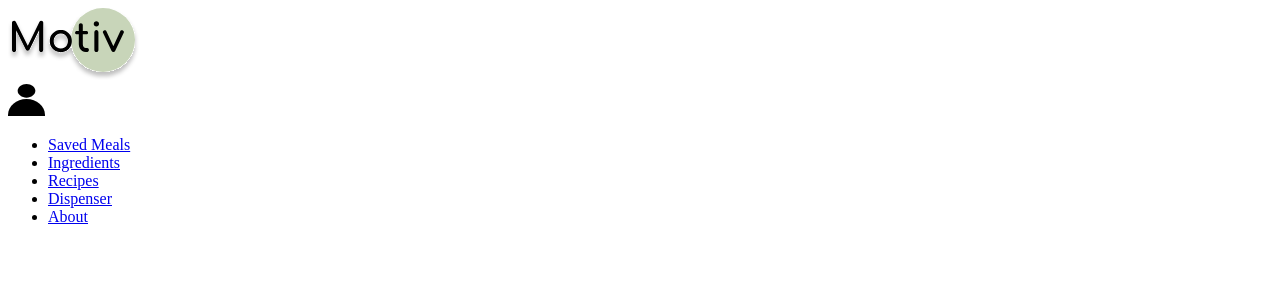
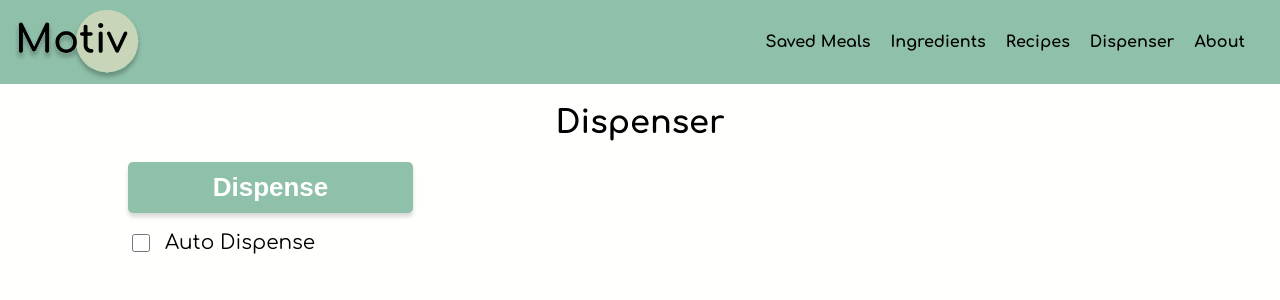
Before and after one commit to MotivKickstart/main, a PHP site: page /Dispenser.php in a window 1280 px wide. Shown: the top 300 px of the page. Run offline with PHP 8.4, Linux system fonts and the light colour scheme.

Commit message:
Dispenser page

```diff
--- a/web/www/html/Dispenser.php
+++ b/web/www/html/Dispenser.php
@@ -5,6 +5,7 @@
     <meta charset="UTF-8">
     <meta name="viewport" content="width=device-width, initial-scale=1.0">
     <title>Motiv | Dispenser</title>
+    <link rel="stylesheet" href="/css/main.css">
 </head>
 <body>
     <div class="navbar">
@@ -39,7 +40,26 @@
             <?php } ?>
         </ul>
     </div>
+    <div class="container">
+        <h1 class="title title-l title-center">Dispenser</h1>
+        <button class="button button--primary" onclick="">Dispense</button>
+        <div class="checkboxContainer">
+            <input type="checkbox" id="autoDispense" name="autoDispense" value="autoDispense">
+            <label for="autoDispense">Auto Dispense</label>
+        </div>
+        <div class="alarms">
+            <h2 class="title title-m">Alarms</h2>
+            <form>
+                <input type="time" id="alarm" name="alarm" value="">
+                <input class="button button--primary" type="submit" value="Add Alarm">
+            </form>
+            <div class="alarmsContainer">
+                <p class="alarm">11:00</p>
+            </div>
+        </div>
+    </div>
 
     <script src="scripts/nav.js"></script>
+    <script src="scripts/dispenser.js"></script>
 </body>
 </html>
--- /dev/null
+++ b/web/www/html/css/dispenser.css
@@ -0,0 +1,38 @@
+.checkboxContainer {
+    display: flex;
+    flex-direction: row;
+    align-items: center;
+    gap: 12px;
+
+    margin-top: 18px;
+}
+
+#autoDispense {
+    width: 18px;
+    height: 18px;
+}
+
+.checkboxContainer label {
+    font-size: 20px;
+    margin-bottom: 0;
+}
+
+.alarms {
+    display: none;
+}
+
+.alarmsContainer {
+    display: flex;
+    flex-direction: row;
+    justify-content: center;
+    align-items: center;
+    margin-top: 20px;
+}
+
+.alarm {
+    font-size: 20px;
+    border-radius: 5px;
+    background: rgba(217, 217, 217, 0.34);
+    box-shadow: 0px 4px 4px 0px rgba(0, 0, 0, 0.15);
+    padding: 6px 20px;
+}
--- a/web/www/html/css/form.css
+++ b/web/www/html/css/form.css
@@ -7,7 +7,8 @@ form {
 input[type="text"],
 input[type="password"],
 input[type="email"],
-input[type="number"] {
+input[type="number"],
+input[type="time"] {
     border-radius: 5px;
     background: rgba(217, 217, 217, 0.34);
     box-shadow: 0px 4px 4px 0px rgba(0, 0, 0, 0.15);
--- a/web/www/html/css/main.css
+++ b/web/www/html/css/main.css
@@ -9,3 +9,4 @@
 @import url(card.css);
 @import url(dashboard.css);
 @import url(recipes.css);
+@import url(dispenser.css);
--- /dev/null
+++ b/web/www/html/scripts/dispenser.js
@@ -0,0 +1,10 @@
+const autoDispenseCheckbox = document.querySelector('#autoDispense');
+const alarmsElement = document.querySelector('.alarms');
+
+autoDispenseCheckbox.addEventListener('change', function() {
+    if (autoDispenseCheckbox.checked) {
+        alarmsElement.style.display = 'block';
+    } else {
+        alarmsElement.style.display = 'none';
+    }
+});
```
